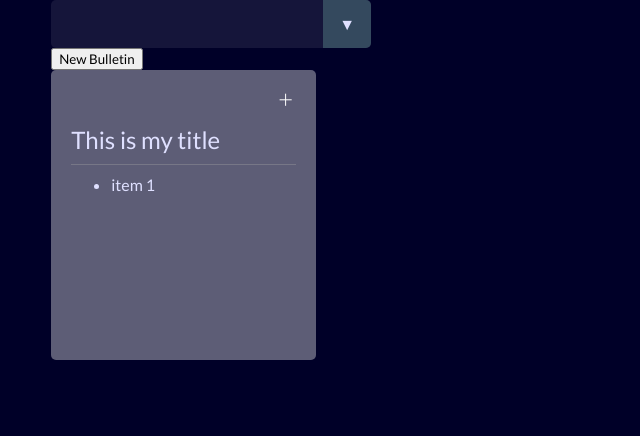
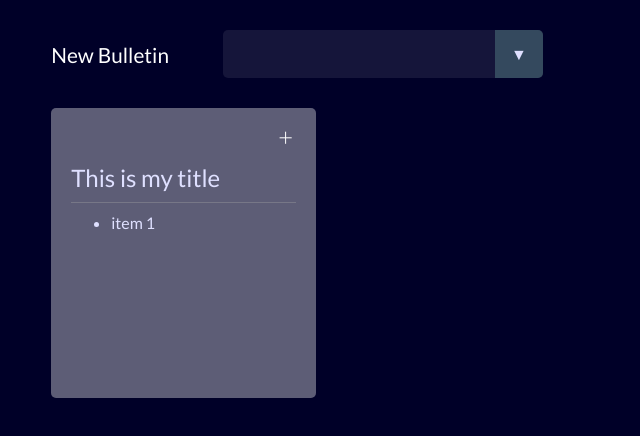
Before and after one commit to yehudabortz/bulletin-board-frontend, a plain HTML site: page index.html in a window 1280 px wide. Shown: the whole page, without its empty margins (0-640 px from the left). Drawn offline with Linux system fonts and the light colour scheme; no server answers.

Commit message:
nav link styling

```diff
--- a/index.html
+++ b/index.html
@@ -13,13 +13,11 @@
 <body>
     <section>
         <nav class="nav">
-            <div class="container">
-                <div class="dropdown-list">
-                    <select class="dropdown-listt" name="Bulletins" id="dropdown-bulletin-list">
-                </div>
+            <a href="#" id="new-bulletin" class="nav-link">New Bulletin</a>
+            <div class="dropdown-list">
+                <select class="dropdown-listt" name="Bulletins" id="dropdown-bulletin-list">
                 </select>
             </div>
-            <button id="new-bulletin">New Bulletin</button>
         </nav>
         <div class="container">
             <div class="grid" id="card-wrap">
--- a/style.css
+++ b/style.css
@@ -11,6 +11,33 @@
 body {
  background-color: #000028;
  color: #dfe0ff;
+}
+
+.nav {
+  display: grid;
+  grid-template-columns: 1fr 1fr 1fr 1fr 1fr 1fr ;
+  width: 92vw;
+  max-width: 1400px;
+  margin: auto;
+  padding-top: 30px;
+  padding-bottom: 30px;
+}
+
+button {
+  border: none;
+  background-color: transparent;
+}
+
+a {
+  text-decoration: none;
+}
+
+.nav-link {
+  font-size: 1.3rem;
+  color: white;
+  margin-top: auto;
+  margin-bottom: auto;
+  cursor: pointer;
 }
 
 .container {
```
